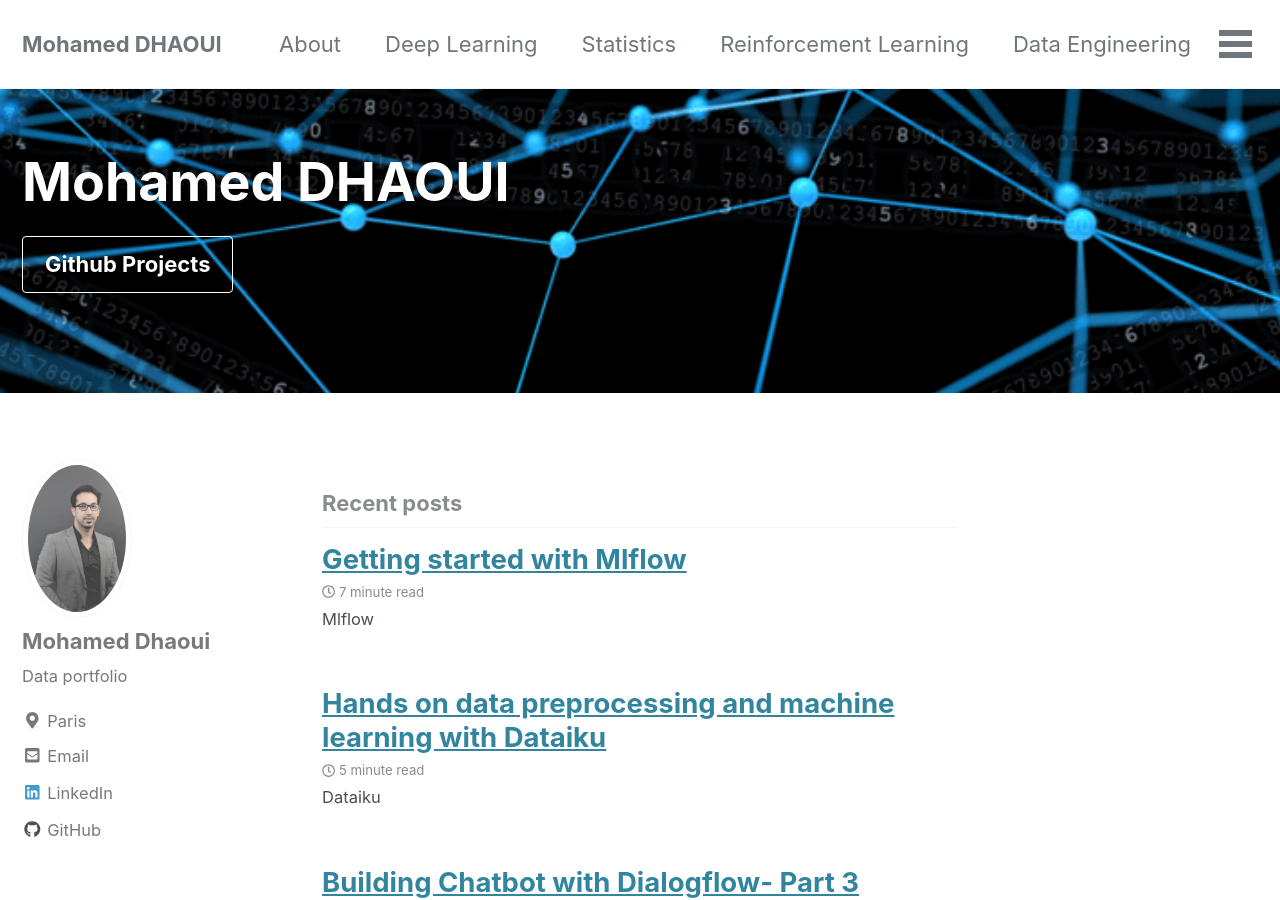
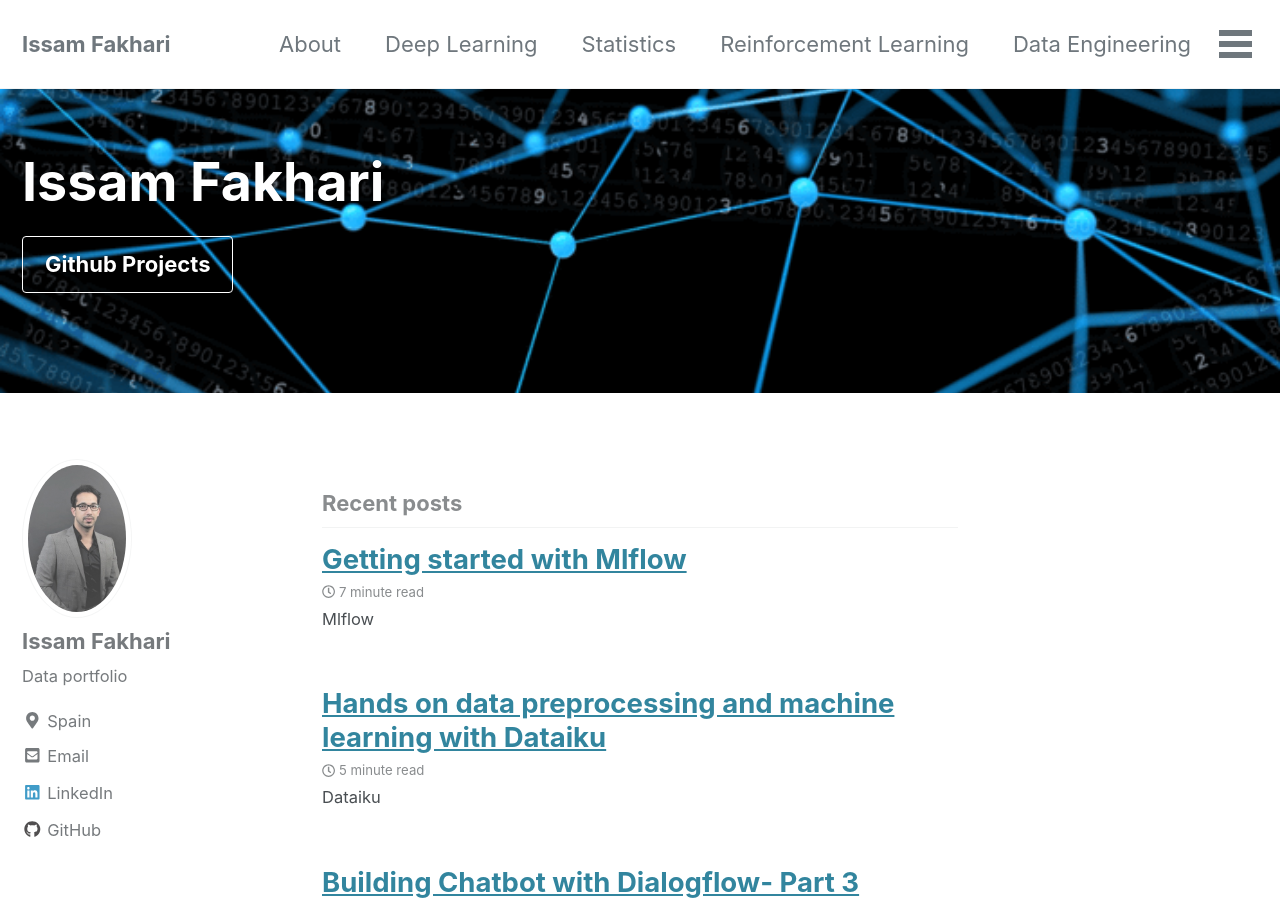
Before and after one commit to IssamFakhari/issamfakhari.github.io, a Jekyll site: the page built from index.html, in a window 1280 px wide and 900 px high. Built offline with Jekyll 4.4.1, drawn with Linux system fonts in a browser that asks for light colours; cached includes are drawn as plain includes; the list of posts is cut into pages by our own code; some of the changed text lies outside the part shown.

Commit message:
Update _config.yml

```diff
--- a/_config.yml
+++ b/_config.yml
@@ -16,9 +16,9 @@
 
 # Site Settings
 locale                   : "en-US"
-title                    : "Mohamed DHAOUI"
+title                    : "Issam Fakhari"
 title_separator          : "-"
-name                     : "Mohamed DHAOUI"
+name                     : "Issam Fakhari"
 description              : "Data Projects"
 url                      : # the base hostname & protocol for your site e.g. "https://mmistakes.github.io"
 baseurl                  : # the subpath of your site, e.g. "/blog"
@@ -106,13 +106,13 @@
 
 # Site Author
 author:
-  name             : "Mohamed Dhaoui"
+  name             : "Issam Fakhari"
   avatar           : /images/index.png
   bio              : "Data portfolio"
-  location         : "Paris"
-  email            : "mohamed.dhaoui.ept@gmail.com"
-  github           : "mohameddhaoui"
-  linkedin         : "mohamed-dhaoui-94705589"
+  location         : "Spain"
+  email            : "ifakhari@uoc.edu"
+  github           : "IssamFakhari"
+  linkedin         : "issam-fakhari-94065719b"
   links:
     - label: "Email"
       icon: "fas fa-fw fa-envelope-square"
```
